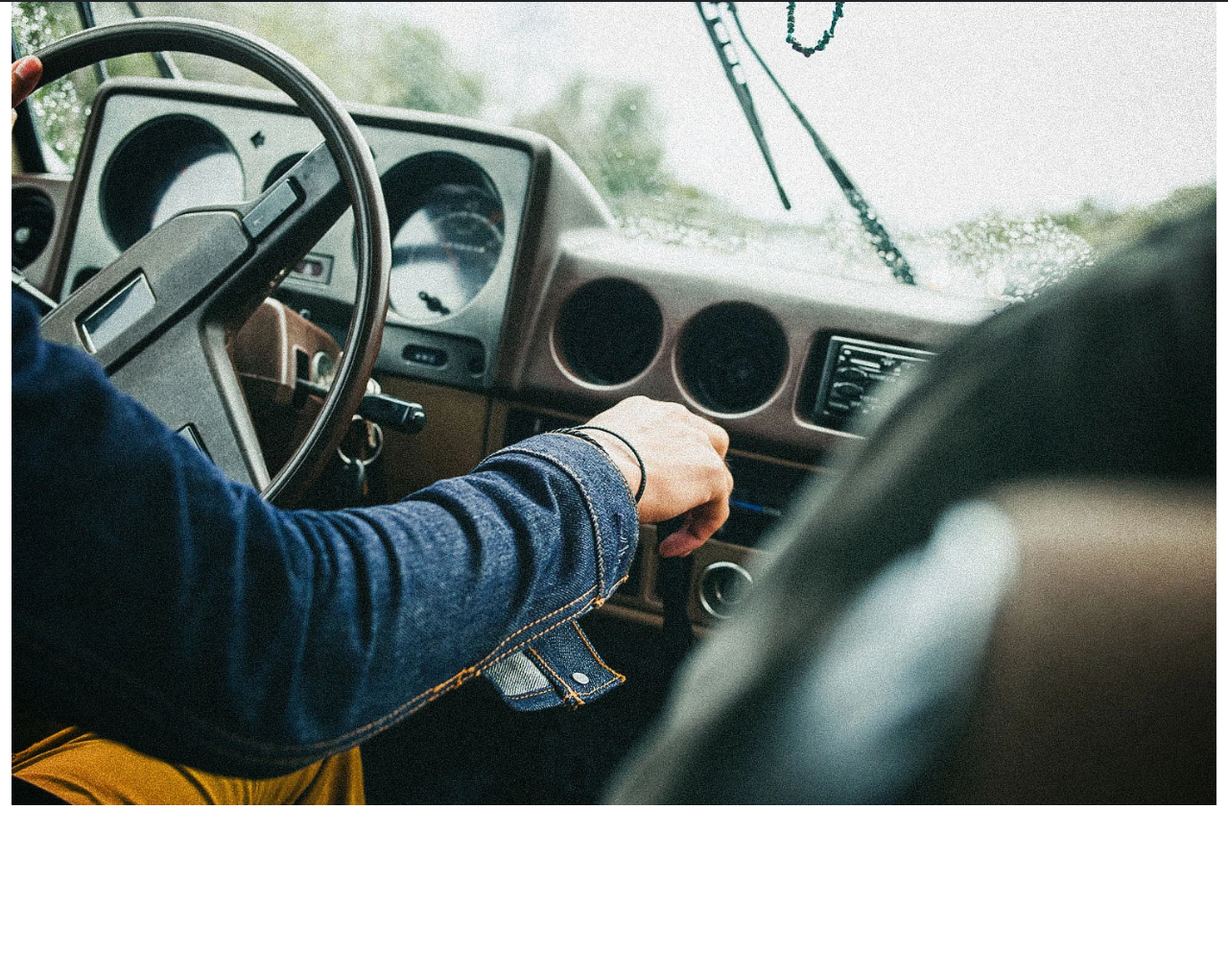
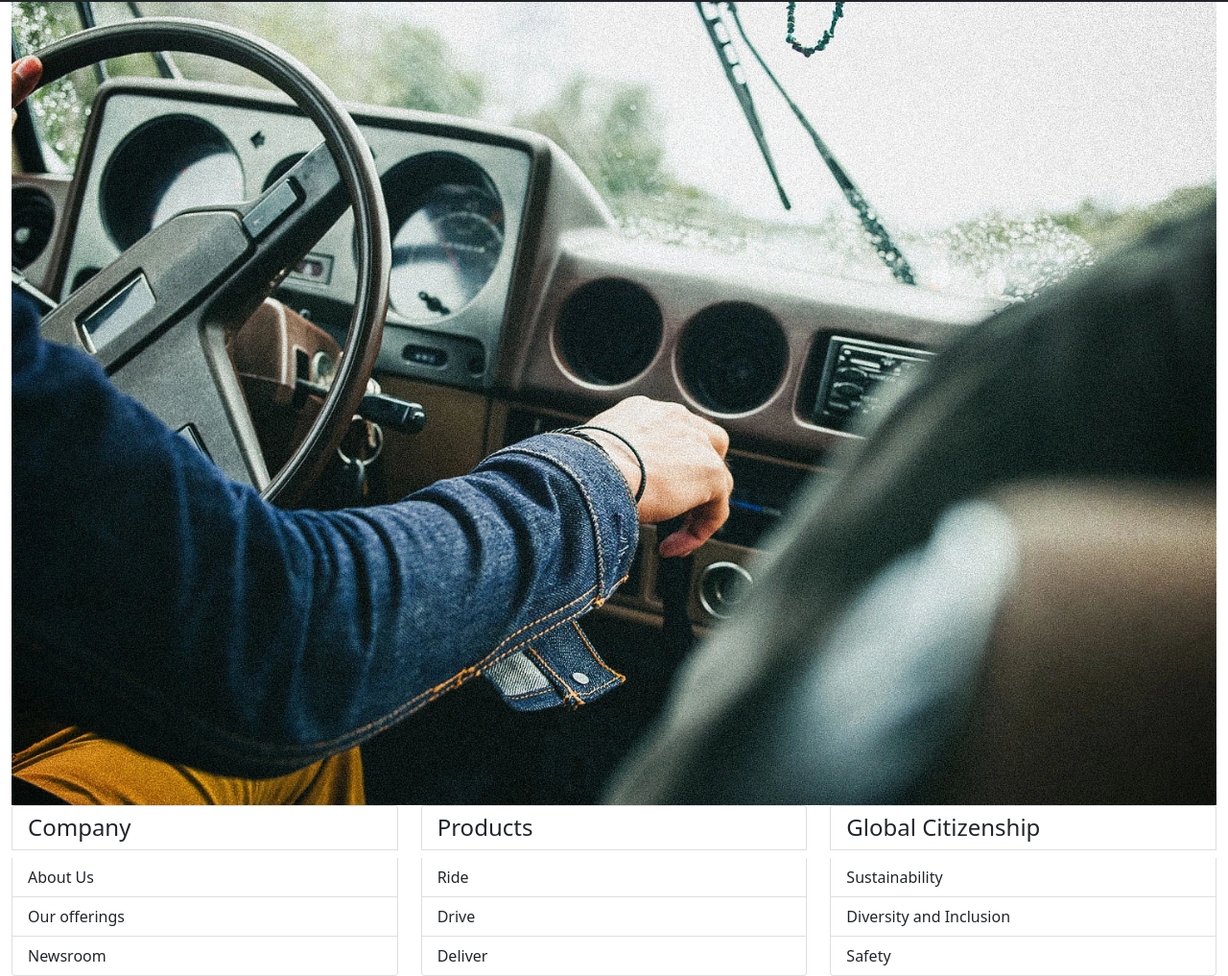
Before and after one commit to mgpauly1458/uberRemake, a plain HTML site: page index.html in a window 1280 px wide. Shown: the part 54-1071 px from the top of the page at 96% size. Before the commit the page ends 893 px from the top, so only its background shows below. Drawn offline with nearby package versions, Linux system fonts and the light colour scheme.

Commit message:
footer added

```diff
--- a/index.html
+++ b/index.html
@@ -47,12 +47,38 @@
   </div>
 </nav>
 
-<div class="container-fluid">
-<div class="row">
+  <div class="container-fluid">
+    <div class="row">
+      <img src="img/manDriving.jpg" class="img-fluid"/>
+    </div>
 
-  <img src="img/manDriving.jpg" class="img-fluid"/>
-</div>
-</div>
+    <div class="row">
+      <div class="col">
+        <ul class="list-group">
+          <li class="list-group-item h4">Company</li>
+          <li class="list-group-item">About Us</li>
+          <li class="list-group-item">Our offerings</li>
+          <li class="list-group-item">Newsroom</li>
+        </ul>
+      </div>
+      <div class="col">
+        <ul class="list-group">
+          <li class="list-group-item h4">Products</li>
+          <li class="list-group-item">Ride</li>
+          <li class="list-group-item">Drive</li>
+          <li class="list-group-item">Deliver</li>
+        </ul>
+      </div>
+      <div class="col">
+        <ul class="list-group">
+          <li class="list-group-item h4">Global Citizenship</li>
+          <li class="list-group-item">Sustainability</li>
+          <li class="list-group-item">Diversity and Inclusion</li>
+          <li class="list-group-item">Safety</li>
+        </ul>
+      </div>
+    </div>
+  </div>
 
 <script src="https://cdn.jsdelivr.net/npm/bootstrap@5.0.2/dist/js/bootstrap.bundle.min.js" integrity="sha384-MrcW6ZMFYlzcLA8Nl+NtUVF0sA7MsXsP1UyJoMp4YLEuNSfAP+JcXn/tWtIaxVXM" crossorigin="anonymous"></script>
 
```
